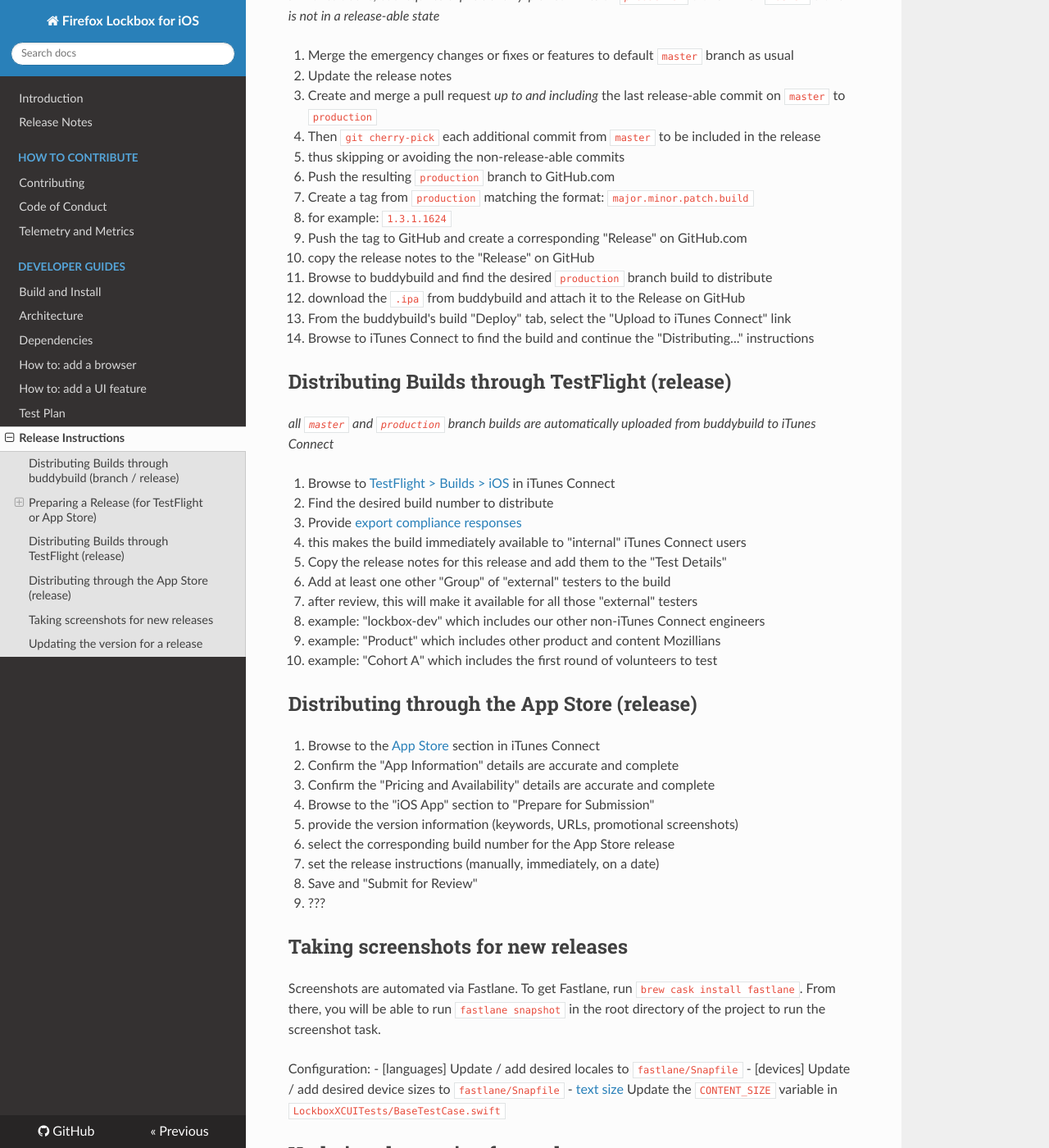
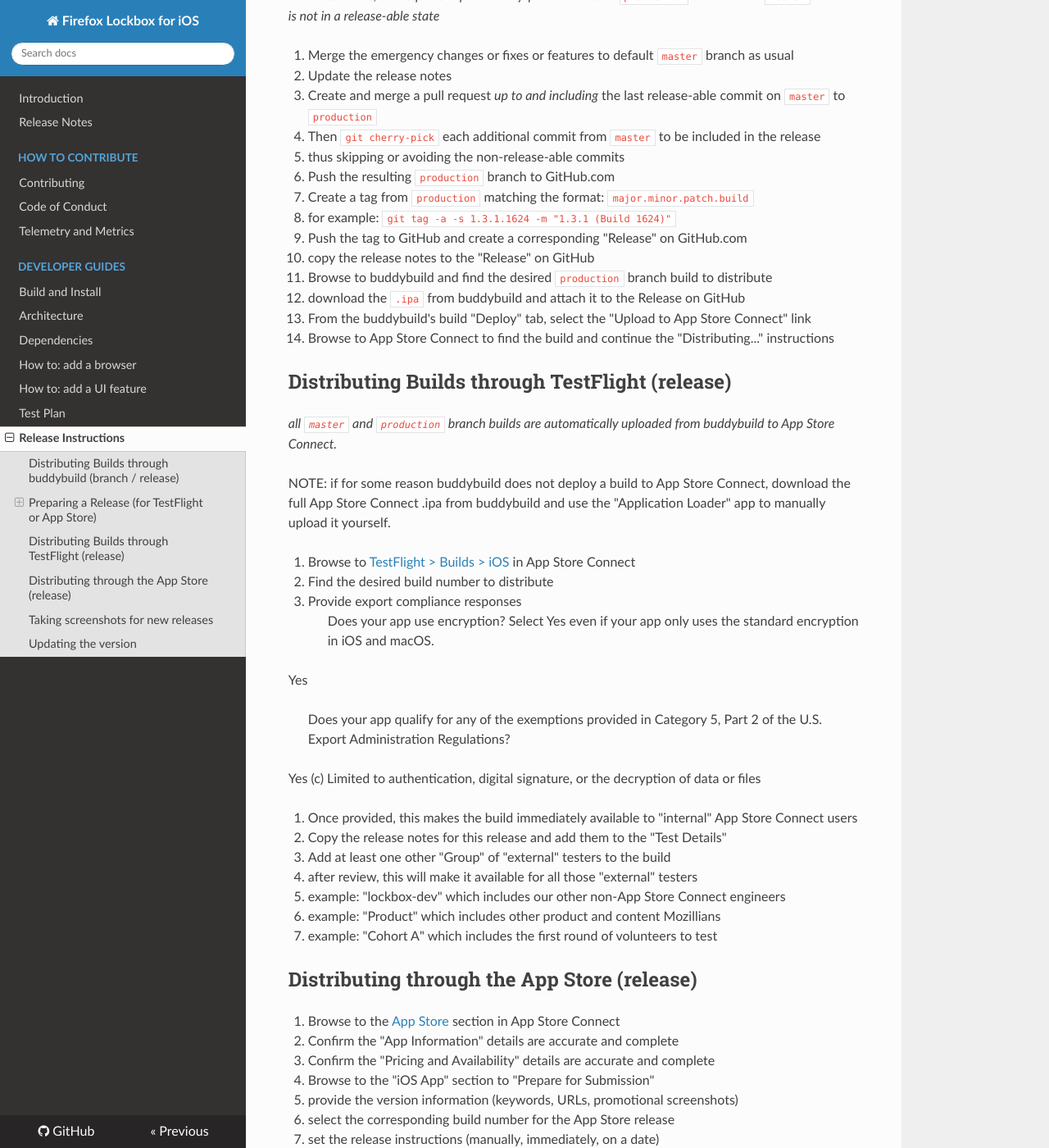
Before and after one commit to mozilla-lockwise/lockwise-ios, an MkDocs documentation site: the page built from docs/releases.md, in a window 1280 px wide and 1400 px high, scrolled down 1240 px. Shown: the whole window at 82% size. Built offline with MkDocs 1.6.1, drawn with Linux system fonts in a browser that asks for light colours; nearby versions of some CDN libraries; some of the changed text lies outside the part shown.

Commit message:
Update release instructions with latest and greatest (#667)
fixes #567

```diff
--- a/docs/releases.md
+++ b/docs/releases.md
@@ -8,9 +8,9 @@
   - ideally, `production` will perfectly reproduce master
   - but if `master` is in an un-releasable state, we cherry-pick commits to this branch
   - this is an exception rather than the preferred maintenance method
-- all `master` and `production` builds are sent to iTunes Connect, with the same buddybuild build number
-- iTunes Connect has ["internal" testers][2] (mobile devs, product integrity)
-  - thus, iTunes Connect and TestFlight can have ["external" testers][2] which we add manually
+- all `master` and `production` builds are sent to App Store Connect, with the same buddybuild build number
+- App Store Connect has ["internal" testers][2] (mobile devs, product integrity)
+  - thus, App Store Connect and TestFlight can have ["external" testers][2] which we add manually
   - currently, no plans exist for "external" users to include anyone outside of Mozilla
 
 ## Distributing Builds through buddybuild (branch / release)
@@ -37,8 +37,8 @@
 4. push the tag to GitHub and create a corresponding "Release" on GitHub.com
   - copy the release notes to the "Release" on GitHub
   - download the `.ipa` from buddybuild and attach it to the Release on GitHub
-5. Hopefully by now the build has been uploaded to iTunes Connect
-6. Browse to iTunes Connect and continue the "Distributing..." instructions
+5. Hopefully by now the build has been uploaded to App Store Connect
+6. Browse to App Store Connect and continue the "Distributing..." instructions
 
 ### In Case of Emergency (Release)
 
@@ -51,32 +51,42 @@
   - thus skipping or avoiding the non-release-able commits
 5. Push the resulting `production` branch to GitHub.com
 6. Create a tag from `production` matching the format: `major.minor.patch.build`
-  - for example: `1.3.1.1624`
+  - for example: `git tag -a -s 1.3.1.1624 -m "1.3.1 (Build 1624)"`
 7. Push the tag to GitHub and create a corresponding "Release" on GitHub.com
   - copy the release notes to the "Release" on GitHub
 8. Browse to buddybuild and find the desired `production` branch build to distribute
   - download the `.ipa` from buddybuild and attach it to the Release on GitHub
-9. From the buddybuild's build "Deploy" tab, select the "Upload to iTunes Connect" link
-10. Browse to iTunes Connect to find the build and continue the "Distributing..." instructions
+9. From the buddybuild's build "Deploy" tab, select the "Upload to App Store Connect" link
+10. Browse to App Store Connect to find the build and continue the "Distributing..." instructions
 
 ## Distributing Builds through TestFlight (release)
 
-_all `master` and `production` branch builds are automatically uploaded from buddybuild to iTunes Connect_
+_all `master` and `production` branch builds are automatically uploaded from buddybuild to App Store Connect._
 
-1. Browse to [TestFlight > Builds > iOS][3] in iTunes Connect
+NOTE: if for some reason buddybuild does not deploy a build to App Store Connect, download the full App Store Connect .ipa from buddybuild and use the "Application Loader" app to manually upload it yourself.
+
+1. Browse to [TestFlight > Builds > iOS][3] in App Store Connect
 2. Find the desired build number to distribute
-3. Provide [export compliance responses](export-compliance.md)
-  - this makes the build immediately available to "internal" iTunes Connect users
+3. Provide export compliance responses
+  >Does your app use encryption? Select Yes even if your app only uses the standard encryption in iOS and macOS.
+
+  Yes
+
+  >Does your app qualify for any of the exemptions provided in Category 5, Part 2 of the U.S. Export Administration Regulations?
+
+  Yes (c) Limited to authentication, digital signature, or the decryption of data or files
+
+4. Once provided, this makes the build immediately available to "internal" App Store Connect users
 4. Copy the release notes for this release and add them to the "Test Details"
 5. Add at least one other "Group" of "external" testers to the build
   - after review, this will make it available for all those "external" testers
-  - example: "lockbox-dev" which includes our other non-iTunes Connect engineers
+  - example: "lockbox-dev" which includes our other non-App Store Connect engineers
   - example: "Product" which includes other product and content Mozillians
   - example: "Cohort A" which includes the first round of volunteers to test
 
 ## Distributing through the App Store (release)
 
-1. Browse to the [App Store][4] section in iTunes Connect
+1. Browse to the [App Store][4] section in App Store Connect
 2. Confirm the "App Information" details are accurate and complete
 3. Confirm the "Pricing and Availability" details are accurate and complete
 4. Browse to the "iOS App" section to "Prepare for Submission"
@@ -84,7 +94,9 @@
   - select the corresponding build number for the App Store release
   - set the release instructions (manually, immediately, on a date)
 5. Save and "Submit for Review"
-6. ???
+6. Wait for notification the app is ready for release and then release it (manually, on schedule and/or phased)
+
+NOTE: _brand new_ apps may take up to 2 or more hours to appear throughout the App Store whereas existing app (updates) can appear within an hour. Schedule accordingly!
 
 ## Taking screenshots for new releases
 
@@ -95,12 +107,11 @@
 - [devices] Update / add desired device sizes to `fastlane/Snapfile`
 - [text size][5] Update the `CONTENT_SIZE` variable in `LockboxXCUITests/BaseTestCase.swift`
 
-## Updating the version for a release
+## Updating the version
 
-- Once a version has been merged or released, the app version should be bumped
+_Once a version has been merged or released, the major app version should be increased_
+
 - Update the value in `Common/Resources/Info.plist`, for example from `1.2` to `1.3`
-
----
 
 [1]: https://dashboard.buddybuild.com/apps/5a0ddb736e19370001034f85
 [2]: https://developer.apple.com/testflight/testers/
```
Also changed, not shown: docs/export-compliance.md (deleted, +0 -21 lines).
